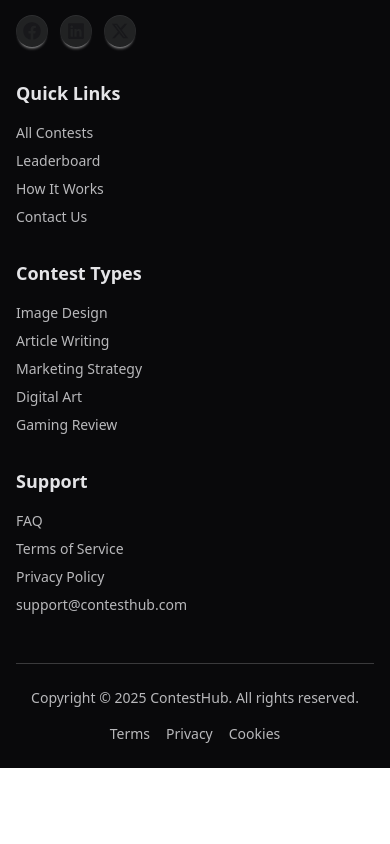
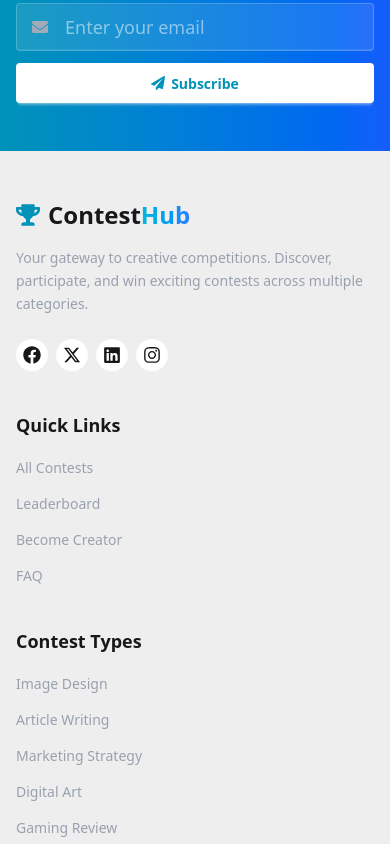
Before and after one commit to mobassirrehman/contestHub-client, a React app: page / in a window 390 px wide. Shown: the part 8220-9064 px from the top of the page. Before the commit the page ends 8988 px from the top, so only its background shows below. Built offline with nearby package versions, Linux system fonts and the light colour scheme; no server answers; the HTML template or start-up script is replaced by a standard one.

Commit message:
Footer updated: added Newsletter, improve responsiveness

```diff
--- a/src/index.css
+++ b/src/index.css
@@ -155,3 +155,23 @@
 .icon-bg-red {
   @apply bg-red-500/10;
 }
+
+.newsletter-gradient {
+  @apply bg-gradient-to-r from-cyan-600 to-blue-600;
+}
+
+.newsletter-input {
+  @apply bg-white/10 border-white/20 text-white placeholder:text-white/50 focus:bg-white/20 focus:border-white/40;
+}
+
+.footer-link {
+  @apply text-gray-400 hover:text-cyan-400 transition-colors text-sm;
+}
+
+.footer-heading {
+  @apply text-lg font-semibold mb-4 text-white;
+}
+
+.social-btn {
+  @apply btn btn-sm btn-circle bg-base-100 border-none transition-colors;
+}
--- a/src/pages/Shared/Footer.jsx
+++ b/src/pages/Shared/Footer.jsx
@@ -1,141 +1,193 @@
-import { FaFacebook, FaLinkedin } from "react-icons/fa";
+import { useState } from "react";
+import { Link } from "react-router";
+import {
+  FaFacebook,
+  FaLinkedin,
+  FaInstagram,
+  FaEnvelope,
+  FaPaperPlane,
+  FaRegHeart,
+  FaCheck,
+} from "react-icons/fa";
 import { FaXTwitter } from "react-icons/fa6";
-import { Link } from "react-router";
 import Logo from "../../components/Logo/Logo";
 
 const Footer = () => {
+  const [email, setEmail] = useState("");
+  const [subscribed, setSubscribed] = useState(false);
+
+  const handleSubscribe = (e) => {
+    e.preventDefault();
+    if (email) {
+      setSubscribed(true);
+      setEmail("");
+      setTimeout(() => setSubscribed(false), 3000);
+    }
+  };
+
+  const quickLinks = [
+    { to: "/all-contests", label: "All Contests" },
+    { to: "/leaderboard", label: "Leaderboard" },
+    { to: "/become-creator", label: "Become Creator" },
+    { to: "/faq", label: "FAQ" },
+  ];
+
+  const contestTypes = [
+    { to: "/all-contests?type=image-design", label: "Image Design" },
+    { to: "/all-contests?type=article-writing", label: "Article Writing" },
+    {
+      to: "/all-contests?type=marketing-strategy",
+      label: "Marketing Strategy",
+    },
+    { to: "/all-contests?type=digital-art", label: "Digital Art" },
+    { to: "/all-contests?type=gaming-review", label: "Gaming Review" },
+  ];
+
+  const socialLinks = [
+    {
+      href: "https://facebook.com",
+      icon: <FaFacebook />,
+      label: "Facebook",
+      hoverColor: "hover:bg-blue-500",
+    },
+    {
+      href: "https://twitter.com",
+      icon: <FaXTwitter />,
+      label: "Twitter",
+      hoverColor: "hover:bg-gray-500",
+    },
+    {
+      href: "https://linkedin.com",
+      icon: <FaLinkedin />,
+      label: "LinkedIn",
+      hoverColor: "hover:bg-blue-500",
+    },
+    {
+      href: "https://instagram.com",
+      icon: <FaInstagram />,
+      label: "Instagram",
+      hoverColor: "hover:bg-pink-500",
+    },
+  ];
+
   return (
-    <footer className="bg-neutral text-neutral-content">
+    <footer className="bg-base-300">
+      <div className="bg-gradient-to-r from-cyan-600 to-blue-600">
+        <div className="max-w-7xl mx-auto px-4 py-12">
+          <div className="flex flex-col lg:flex-row items-center justify-between gap-8">
+            <div className="text-center lg:text-left">
+              <h3 className="text-2xl md:text-3xl font-bold text-white mb-2">
+                Stay Updated!
+              </h3>
+              <p className="text-white/80">
+                Subscribe to get notified about new contests and winners
+              </p>
+            </div>
+
+            <form onSubmit={handleSubscribe} className="w-full lg:w-auto">
+              <div className="flex flex-col sm:flex-row gap-3">
+                <div className="relative">
+                  <FaEnvelope className="absolute left-4 top-1/2 -translate-y-1/2 text-gray-400" />
+                  <input
+                    type="email"
+                    value={email}
+                    onChange={(e) => setEmail(e.target.value)}
+                    placeholder="Enter your email"
+                    className="input input-lg pl-12 w-full sm:w-80 bg-white/10 border-white/20 text-white placeholder:text-white/50 focus:bg-white/20 focus:border-white/40"
+                    required
+                  />
+                </div>
+                <button
+                  type="submit"
+                  className="btn btn-md sm:btn-lg bg-white text-cyan-600 hover:bg-gray-100 border-none"
+                >
+                  {subscribed ? (
+                    <>
+                      <FaCheck /> Subscribed!
+                    </>
+                  ) : (
+                    <>
+                      <FaPaperPlane />
+                      Subscribe
+                    </>
+                  )}
+                </button>
+              </div>
+            </form>
+          </div>
+        </div>
+      </div>
+
       <div className="max-w-7xl mx-auto px-4">
-        <div className="py-12 grid grid-cols-1 sm:grid-cols-2 lg:grid-cols-4 gap-8">
+        <div className="py-12 grid grid-cols-1 sm:grid-cols-2 lg:grid-cols-4 gap-10">
           <div className="sm:col-span-2 lg:col-span-1">
-            <Logo></Logo>
-            <p className="mt-4 text-sm opacity-80 max-w-xs">
-              ContestHub - Your gateway to creative competitions. Discover,
-              participate, and win exciting contests.
+            <Logo />
+            <p className="mt-4 text-sm text-gray-400 leading-relaxed">
+              Your gateway to creative competitions. Discover, participate, and
+              win exciting contests across multiple categories.
             </p>
-            <div className="flex gap-3 mt-6">
+
+            <div className="flex gap-2 mt-6">
+              {socialLinks.map((social) => (
                 <a
-                href="https://facebook.com"
+                  key={social.label}
+                  href={social.href}
                   target="_blank"
                   rel="noopener noreferrer"
-                className="btn btn-sm btn-circle bg-base-100/10 hover:bg-blue-600 border-none"
-                aria-label="Facebook"
+                  className={`btn btn-sm btn-circle bg-base-100 border-none ${social.hoverColor} transition-colors`}
+                  aria-label={social.label}
                 >
-                <FaFacebook className="text-lg" />
+                  <span className="text-lg">{social.icon}</span>
                 </a>
-              <a
-                href="https://linkedin.com"
-                target="_blank"
-                rel="noopener noreferrer"
-                className="btn btn-sm btn-circle bg-base-100/10 hover:bg-blue-700 border-none"
-                aria-label="LinkedIn"
-              >
-                <FaLinkedin className="text-lg" />
-              </a>
-              <a
-                href="https://x.com"
-                target="_blank"
-                rel="noopener noreferrer"
-                className="btn btn-sm btn-circle bg-base-100/10 hover:bg-blue-700 border-none"
-                aria-label="X (Twitter)"
-              >
-                <FaXTwitter className="text-lg" />
-              </a>
+              ))}
             </div>
           </div>
 
           <div>
-            <h6 className="text-lg font-semibold mb-4">Quick Links</h6>
-            <ul className="space-y-2 text-sm">
-              <li>
+            <h6 className="text-lg font-semibold mb-4 text-base-content">
+              Quick Links
+            </h6>
+            <ul className="space-y-3">
+              {quickLinks.map((link) => (
+                <li key={link.to}>
                   <Link
-                  to="/all-contests"
-                  className="opacity-80 hover:opacity-100 hover:underline transition-opacity"
+                    to={link.to}
+                    className="text-gray-400 hover:text-cyan-400 transition-colors text-sm"
                   >
-                  All Contests
+                    {link.label}
                   </Link>
                 </li>
-              <li>
-                <Link
-                  to="/leaderboard"
-                  className="opacity-80 hover:opacity-100 hover:underline transition-opacity"
-                >
-                  Leaderboard
-                </Link>
-              </li>
-              <li>
-                <Link
-                  to="/how-it-works"
-                  className="opacity-80 hover:opacity-100 hover:underline transition-opacity"
-                >
-                  How It Works
-                </Link>
-              </li>
-              <li>
-                <Link
-                  to="/contact"
-                  className="opacity-80 hover:opacity-100 hover:underline transition-opacity"
-                >
-                  Contact Us
-                </Link>
-              </li>
+              ))}
             </ul>
           </div>
 
           <div>
-            <h6 className="text-lg font-semibold mb-4">Contest Types</h6>
-            <ul className="space-y-2 text-sm">
-              <li>
+            <h6 className="text-lg font-semibold mb-4 text-base-content">
+              Contest Types
+            </h6>
+            <ul className="space-y-3">
+              {contestTypes.map((link) => (
+                <li key={link.to}>
                   <Link
-                  to="/all-contests?type=image-design"
-                  className="opacity-80 hover:opacity-100 hover:underline transition-opacity"
+                    to={link.to}
+                    className="text-gray-400 hover:text-cyan-400 transition-colors text-sm"
                   >
-                  Image Design
+                    {link.label}
                   </Link>
                 </li>
-              <li>
-                <Link
-                  to="/all-contests?type=article-writing"
-                  className="opacity-80 hover:opacity-100 hover:underline transition-opacity"
-                >
-                  Article Writing
-                </Link>
-              </li>
-              <li>
-                <Link
-                  to="/all-contests?type=marketing-strategy"
-                  className="opacity-80 hover:opacity-100 hover:underline transition-opacity"
-                >
-                  Marketing Strategy
-                </Link>
-              </li>
-              <li>
-                <Link
-                  to="/all-contests?type=digital-art"
-                  className="opacity-80 hover:opacity-100 hover:underline transition-opacity"
-                >
-                  Digital Art
-                </Link>
-              </li>
-              <li>
-                <Link
-                  to="/all-contests?type=gaming-review"
-                  className="opacity-80 hover:opacity-100 hover:underline transition-opacity"
-                >
-                  Gaming Review
-                </Link>
-              </li>
+              ))}
             </ul>
           </div>
 
           <div>
-            <h6 className="text-lg font-semibold mb-4">Support</h6>
-            <ul className="space-y-2 text-sm">
+            <h6 className="text-lg font-semibold mb-4 text-base-content">
+              Support
+            </h6>
+            <ul className="space-y-3 text-sm">
               <li>
                 <Link
                   to="/faq"
-                  className="opacity-80 hover:opacity-100 hover:underline transition-opacity"
+                  className="text-gray-400 hover:text-cyan-400 transition-colors"
                 >
                   FAQ
                 </Link>
@@ -143,7 +195,7 @@
               <li>
                 <Link
                   to="/terms"
-                  className="opacity-80 hover:opacity-100 hover:underline transition-opacity"
+                  className="text-gray-400 hover:text-cyan-400 transition-colors"
                 >
                   Terms of Service
                 </Link>
@@ -151,7 +203,7 @@
               <li>
                 <Link
                   to="/privacy"
-                  className="opacity-80 hover:opacity-100 hover:underline transition-opacity"
+                  className="text-gray-400 hover:text-cyan-400 transition-colors"
                 >
                   Privacy Policy
                 </Link>
@@ -159,7 +211,7 @@
               <li>
                 <a
                   href="mailto:support@contesthub.com"
-                  className="opacity-80 hover:opacity-100 hover:underline transition-opacity"
+                  className="text-gray-400 hover:text-cyan-400 transition-colors"
                 >
                   support@contesthub.com
                 </a>
@@ -167,33 +219,36 @@
             </ul>
           </div>
         </div>
+      </div>
 
-        <div className="border-t border-base-100/20"></div>
-
-        <div className="py-6 flex flex-col sm:flex-row items-center justify-between gap-4 text-sm">
-          <p className="opacity-80">
-            Copyright © {new Date().getFullYear()} ContestHub. All rights
-            reserved.
+      <div className="border-t border-base-100">
+        <div className="max-w-7xl mx-auto px-4 py-6">
+          <div className="flex flex-col md:flex-row items-center justify-between gap-4 text-sm text-gray-400">
+            <p className="flex items-center gap-1">
+              © {new Date().getFullYear()} ContestHub. Made by TheGrim with
+              <FaRegHeart className="mx-1" />
+              All rights reserved.
             </p>
-          <div className="flex gap-4">
+            <div className="flex items-center gap-6">
               <Link
                 to="/terms"
-              className="opacity-80 hover:opacity-100 transition-opacity"
+                className="hover:text-cyan-400 transition-colors"
               >
                 Terms
               </Link>
               <Link
                 to="/privacy"
-              className="opacity-80 hover:opacity-100 transition-opacity"
+                className="hover:text-cyan-400 transition-colors"
               >
                 Privacy
               </Link>
               <Link
                 to="/cookies"
-              className="opacity-80 hover:opacity-100 transition-opacity"
+                className="hover:text-cyan-400 transition-colors"
               >
                 Cookies
               </Link>
+            </div>
           </div>
         </div>
       </div>
```
Lines whose indentation alone changed are shown as unchanged.
